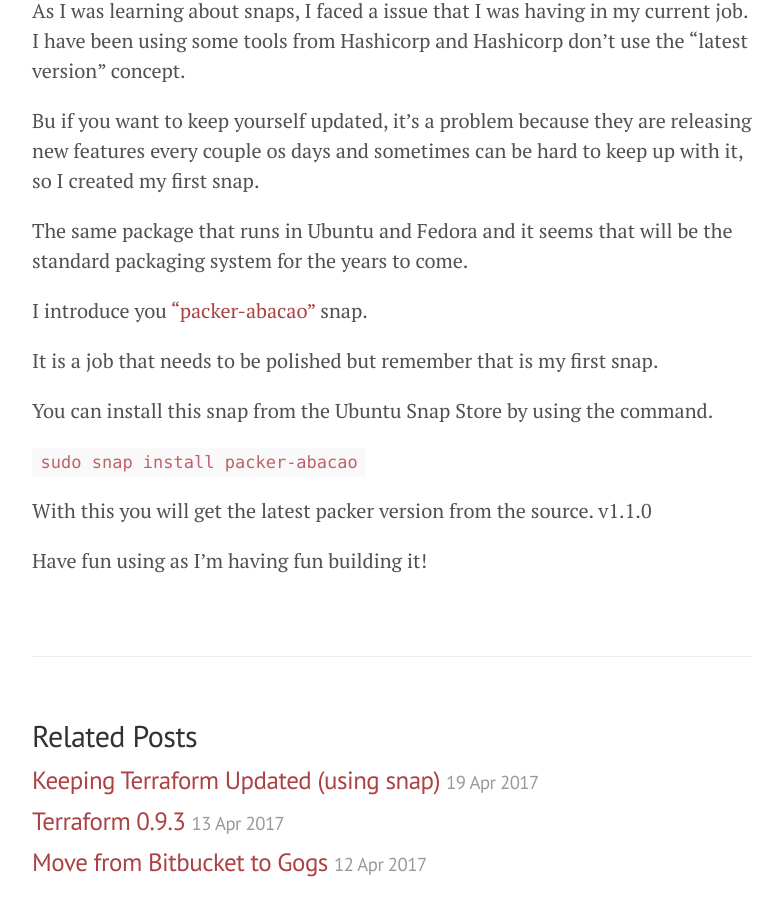
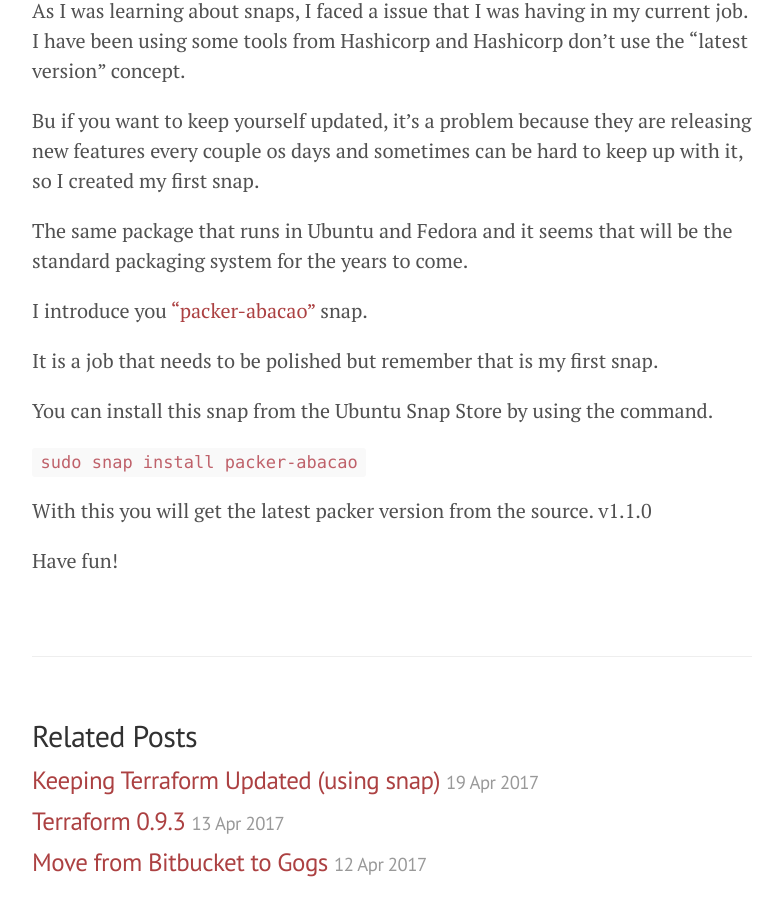
Before and after one commit to abacao/abacao.github.io, a Jekyll site: the page built from _posts/2017-04-20-My_First_Snap.md, in a window 1280 px wide, cut to the strip 556-1495 px from the top of the page. Shown: the top 916 px of the strip, without its empty margins (248-1031 px from the left). Built offline with Jekyll 4.4.1, drawn with Linux system fonts in a browser that asks for light colours.

Commit message:
fix slang

```diff
--- a/_posts/2017-04-20-My_First_Snap.md
+++ b/_posts/2017-04-20-My_First_Snap.md
@@ -26,4 +26,4 @@ You can install this snap from the Ubuntu Snap Store by using the command.
 
 With this you will get the latest packer version from the source. v1.1.0
 
-Have fun using as I'm having fun building it!
+Have fun!
```
